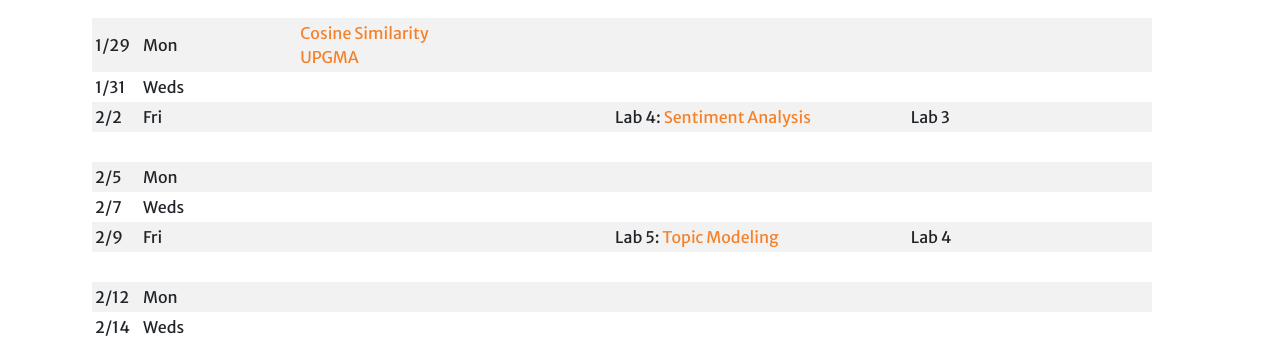
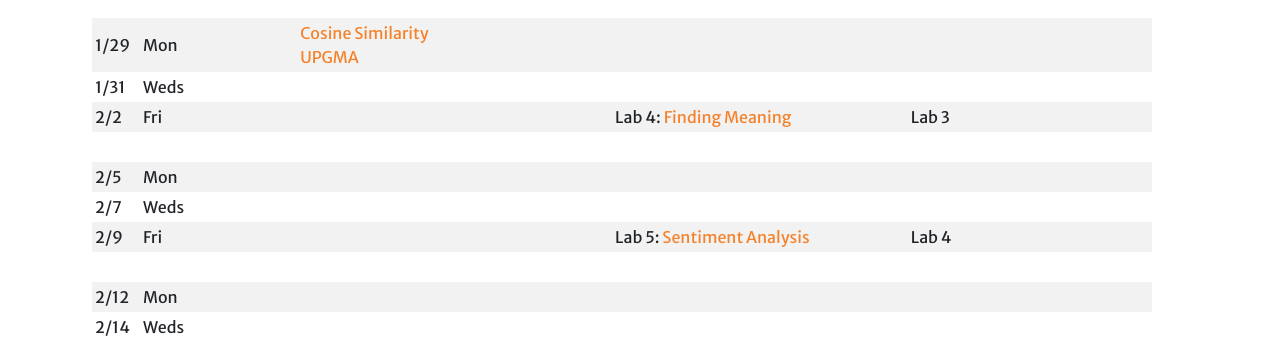
Before and after one commit to Hendrix-CS/csci270, a Jekyll site: the page built from index.md, in a window 1280 px wide and 900 px high, scrolled down 1538 px. Shown: the part 153-491 px from the top of the window. Built offline with Jekyll 4.4.1, drawn with Linux system fonts in a browser that asks for light colours; a script that is not in the unit is left out; our own code applies the rules of GitHub Pages for plain Markdown files.

```diff
--- a/index.md
+++ b/index.md
@@ -35,11 +35,11 @@
 |
 | 1/29   |   Mon   |  [Cosine Similarity](https://en.wikipedia.org/wiki/Cosine_similarity)<br>[UPGMA](https://en.wikipedia.org/wiki/UPGMA)
 | 1/31   |   Weds  |
-| 2/2    |   Fri   |                            | Lab 4: [Sentiment Analysis](https://www.kaggle.com/gabrielferrer/lab-4-sentiment-analysis)                                            | Lab 3     |
+| 2/2    |   Fri   |                            | Lab 4: [Finding Meaning](https://www.kaggle.com/gabrielferrer/lab-4-finding-meaning)                                            | Lab 3     |
 |
 | 2/5    |   Mon   |
 | 2/7    |   Weds  |
-| 2/9    |   Fri   |                            | Lab 5: [Topic Modeling](https://www.kaggle.com/gabrielferrer/lab-5-topic-modeling)                                         | Lab 4     |
+| 2/9    |   Fri   |                            | Lab 5: [Sentiment Analysis](https://www.kaggle.com/gabrielferrer/lab-4-sentiment-analysis)                                          | Lab 4     |
 |
 | 2/12   |   Mon   |
 | 2/14   |   Weds  |
```
